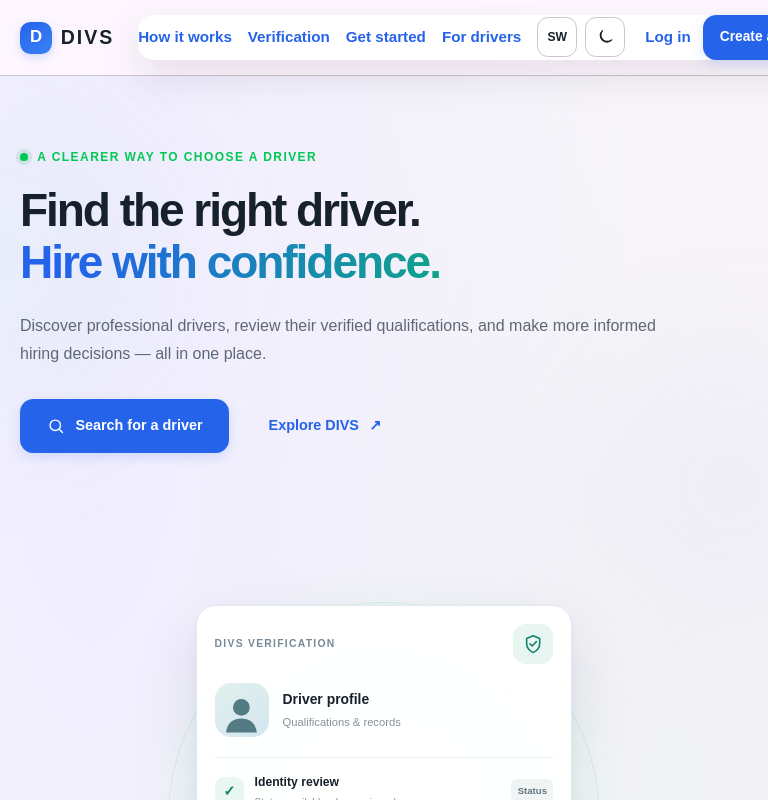
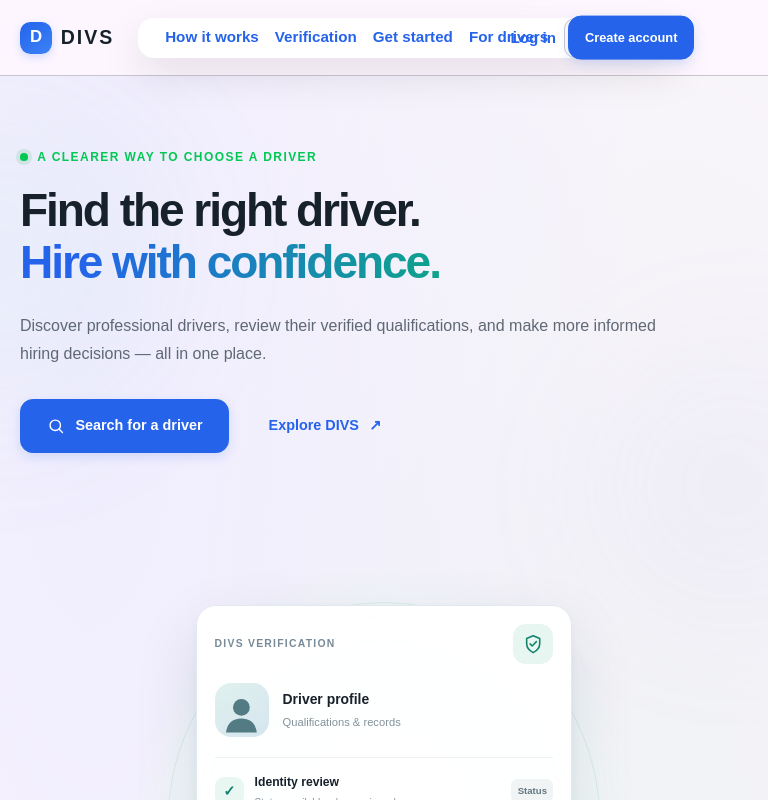
Before and after one commit to smartsmartzone01-create/divs, a Next.js app in the folder frontend/: page / in a window 768 px wide. Shown: the top 800 px of the page. Built offline with nearby package versions, Linux system fonts and the light colour scheme; no server answers.

Commit message:
Improve desktop landing header spacing

```diff
--- a/frontend/src/app/globals.css
+++ b/frontend/src/app/globals.css
@@ -2655,3 +2655,56 @@ html[data-theme="dark"] .auth-success {
   background: #0c2119;
   color: #bbf7d0;
 }
+
+
+
+/* Desktop landing header: balanced brand, centered navigation and account actions. */
+@media (min-width: 721px) {
+  .landing-header {
+    display: grid;
+    grid-template-columns: minmax(12rem, 1fr) minmax(0, auto) minmax(12rem, 1fr);
+    column-gap: clamp(1.25rem, 2.5vw, 2.5rem);
+    align-items: center;
+  }
+
+  .landing-brand { grid-column: 1; justify-self: start; }
+  .landing-navigation {
+    grid-column: 2;
+    justify-self: center;
+    gap: clamp(1rem, 2vw, 1.8rem);
+    white-space: nowrap;
+  }
+  .landing-preference-controls { gap: .45rem; }
+  .landing-nav-actions {
+    position: absolute;
+    top: 50%;
+    right: 5.25rem;
+    display: flex;
+    align-items: center;
+    gap: 1rem;
+    margin: 0;
+    transform: translateY(-50%);
+  }
+  .landing-header-tools {
+    grid-column: 3;
+    justify-self: end;
+    display: flex;
+    align-items: center;
+    min-width: 2.8rem;
+  }
+  .landing-header-tools .mobile-menu-toggle { display: none; }
+  .landing-header-tools .divs-account-menu { margin-left: auto; }
+  .landing-nav-cta { white-space: nowrap; }
+}
+
+@media (min-width: 721px) and (max-width: 1040px) {
+  .landing-header {
+    grid-template-columns: minmax(9rem, .8fr) minmax(0, auto) minmax(9rem, .8fr);
+    column-gap: 1rem;
+  }
+  .landing-navigation { gap: .85rem; }
+  .landing-navigation > a,
+  .landing-login-link { font-size: .8rem; }
+  .landing-nav-actions { right: 4.6rem; gap: .65rem; }
+  .landing-nav-cta { padding-inline: .75rem; font-size: .8rem; }
+}
```
